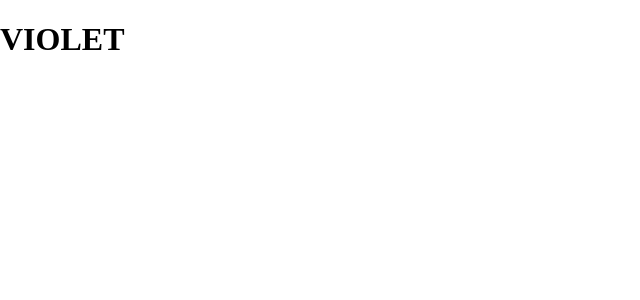
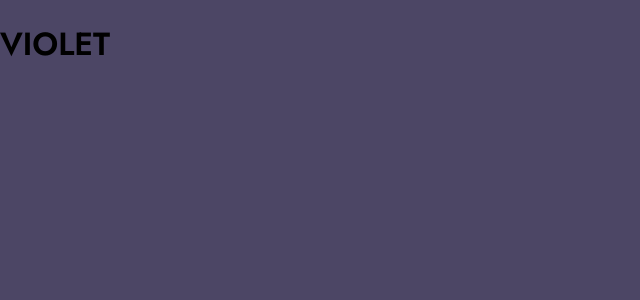
Before and after one commit to jxhnkndl/violet, a React (Create React App) app in the folder client/: page / in a window 1280 px wide. Shown: the top 300 px of the page, without its empty margins (0-640 px from the left). Built offline with nearby package versions, Linux system fonts and the light colour scheme.

Commit message:
import theme.scss and test color and font family variables on placeholder page elements

```diff
--- a/client/src/index.scss
+++ b/client/src/index.scss
@@ -1,3 +1,6 @@
+// import theme
+@import './theme.scss';
+
 * {
   box-sizing: border-box;
 }
@@ -5,4 +8,14 @@
 body {
   margin: 0;
   padding: 0;
+  background-color: $base-dark;
 }
+
+h1,
+h2,
+h3,
+h4,
+h5,
+h6 {
+  font-family: $font-stack-headline;
+}
```
